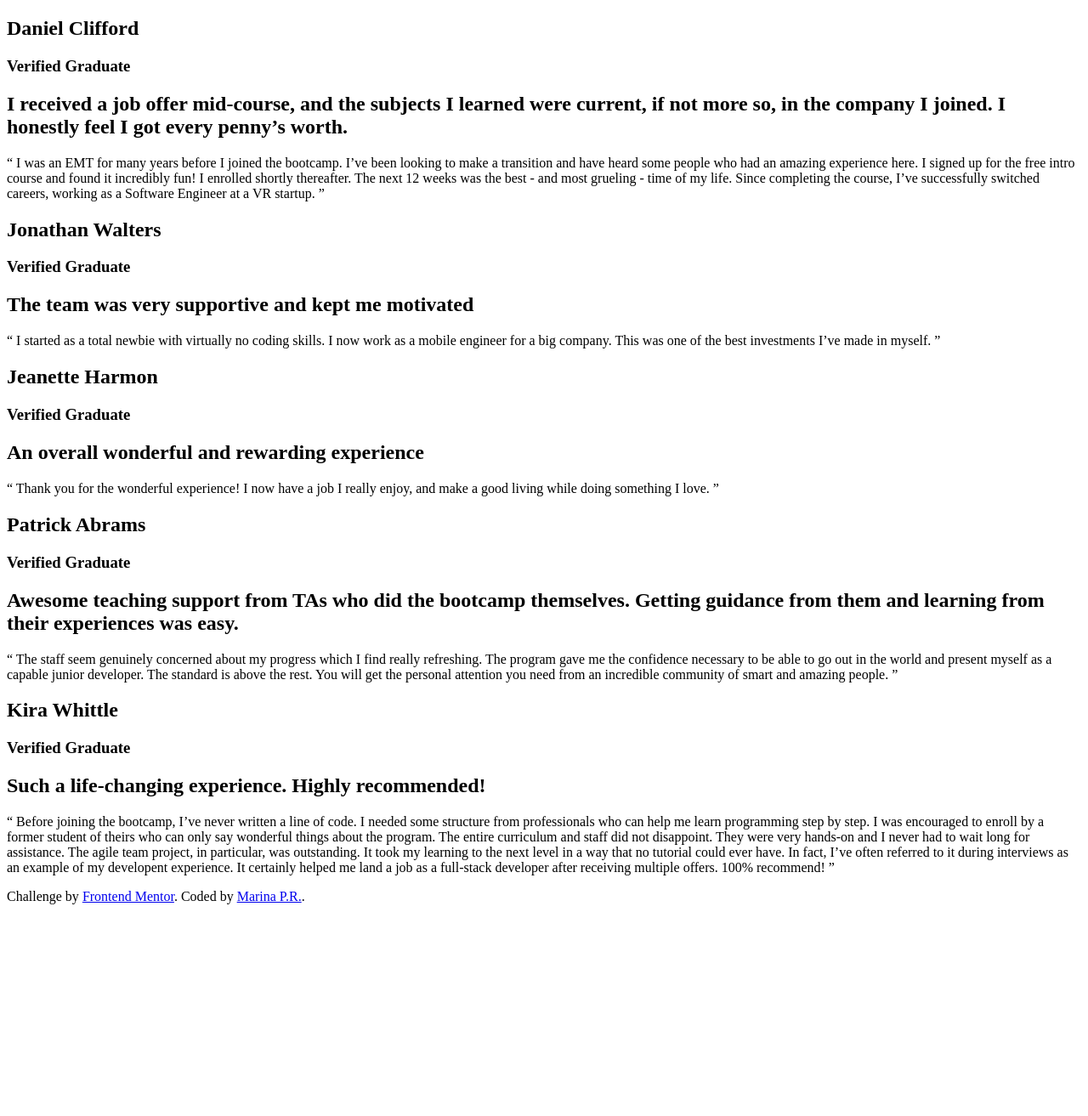
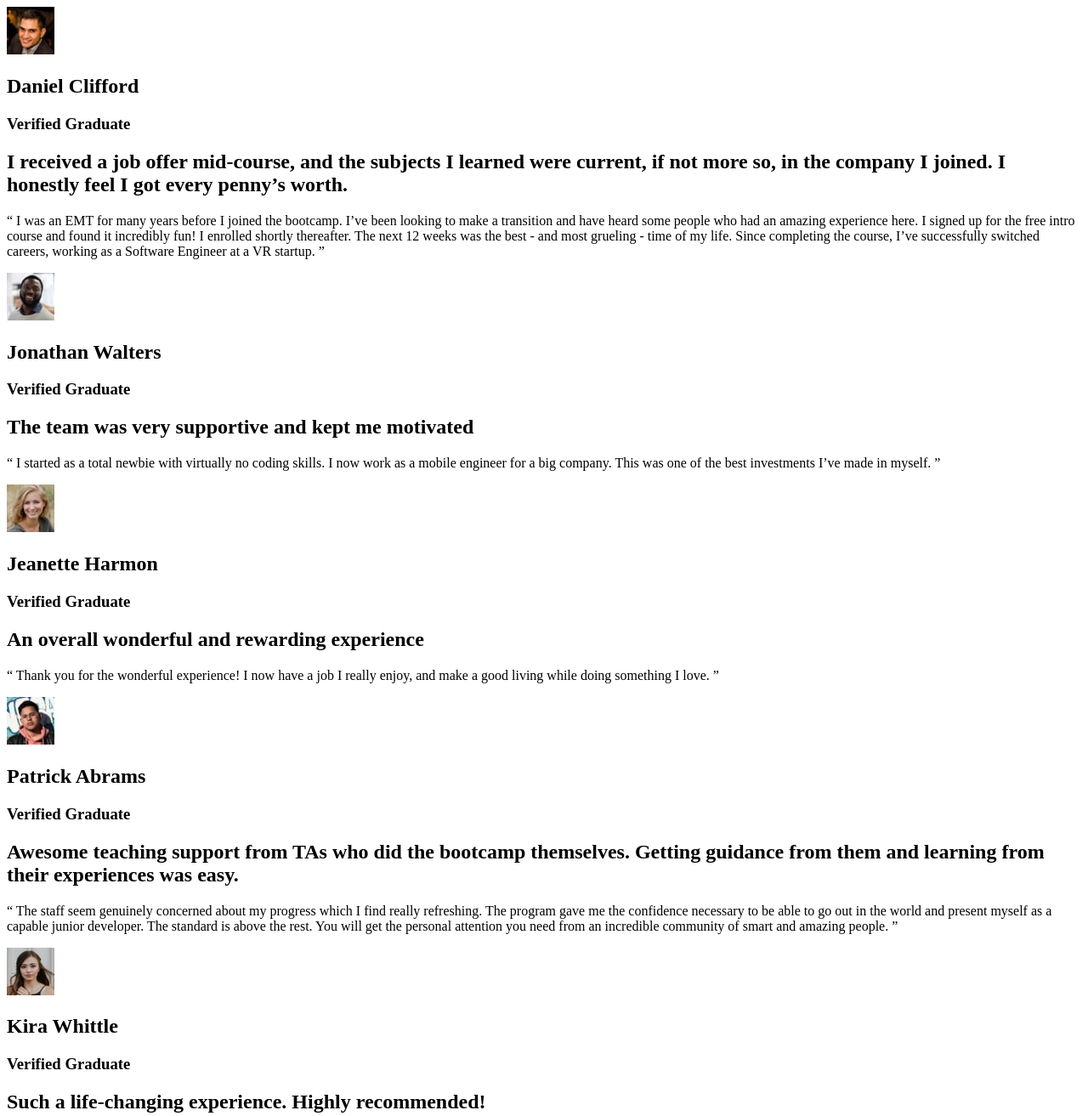
Before and after one commit to MarinaPerezR/testimonials-grid-section, a plain HTML site: page index.html in a window 1280 px wide. Shown: the top 1313 px of the page at 85% size. Before the commit the page ends 1072 px from the top, so only its background shows below. Drawn offline with Linux system fonts and the light colour scheme.

Commit message:
Added the profile pictures

```diff
--- a/index.html
+++ b/index.html
@@ -18,6 +18,7 @@
     <div class="container">
       <section class="top-left">
         <header>
+          <img src="images/image-daniel.jpg" alt="picture of Daniel" />
           <h2>Daniel Clifford</h2>
           <h3>Verified Graduate</h3>
         </header>
@@ -40,6 +41,7 @@
       </section>
       <section class="top-center">
         <header>
+          <img src="images/image-jonathan.jpg" alt="picture of Jonathan" />
           <h2>Jonathan Walters</h2>
           <h3>Verified Graduate</h3>
         </header>
@@ -54,6 +56,7 @@
       </section>
       <section class="bottom-left">
         <header>
+          <img src="images/image-jeanette.jpg" alt="picture of Jeanette" />
           <h2>Jeanette Harmon</h2>
           <h3>Verified Graduate</h3>
         </header>
@@ -67,6 +70,7 @@
       </section>
       <section class="bottom-center">
         <header>
+          <img src="images/image-patrick.jpg" alt="picture of Patrick" />
           <h2>Patrick Abrams</h2>
           <h3>Verified Graduate</h3>
         </header>
@@ -88,6 +92,7 @@
       </section>
       <section class="aside">
         <header>
+          <img src="images/image-kira.jpg" alt="picture of Kira" />
           <h2>Kira Whittle</h2>
           <h3>Verified Graduate</h3>
         </header>
```
